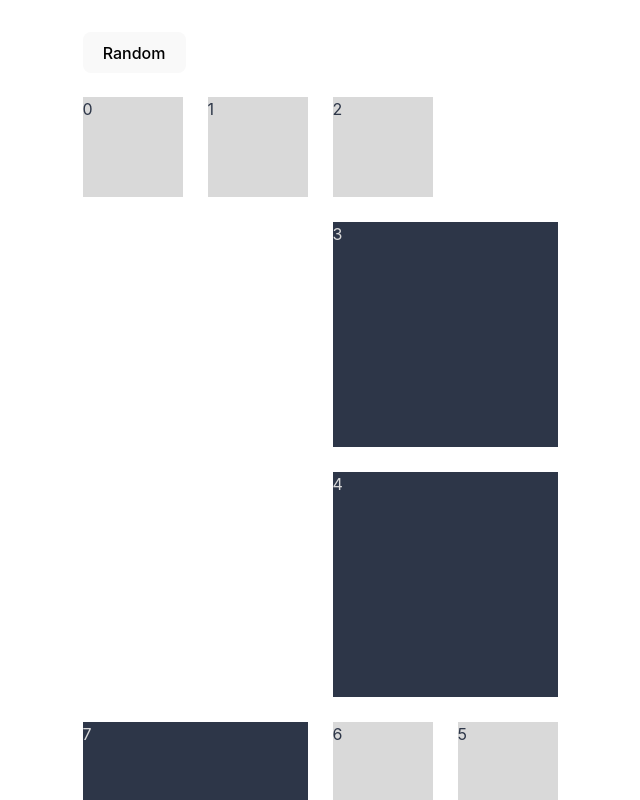
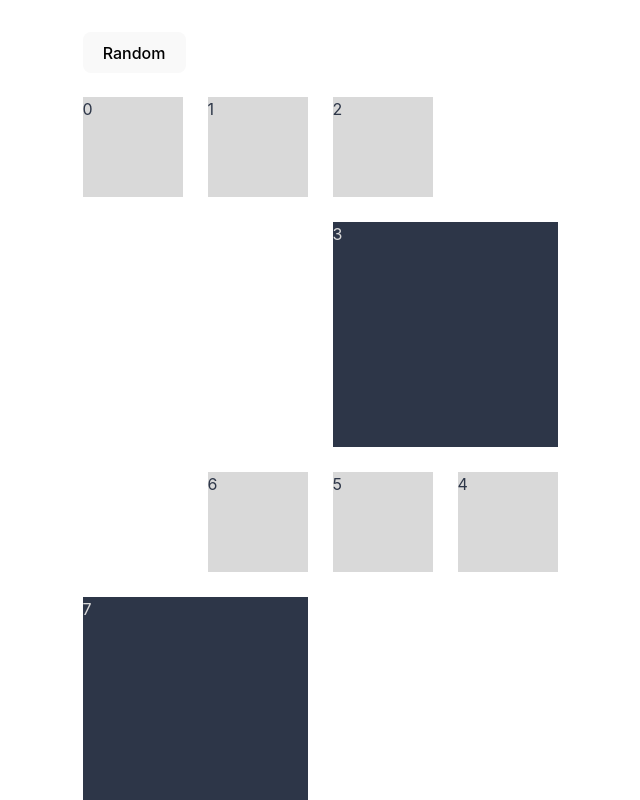
Before and after one commit to noway/tedx-auckland-events-layout, a React (Vite) app: page / in a window 1280 px wide. Shown: the top 800 px of the page, without its empty margins (320-960 px from the left). Built offline with nearby package versions, Linux system fonts and the light colour scheme.

Commit message:
change isBig odds

```diff
--- a/src/App.tsx
+++ b/src/App.tsx
@@ -22,7 +22,7 @@ const items = [
 function generateItems() {
   const items = [];
   for (let i = 0; i < 16; i++) {
-    items.push({ id: i, title: i.toString(), isBig: Math.random() > 0.5 });
+    items.push({ id: i, title: i.toString(), isBig: Math.random() > 0.7 });
   }
   return items;
 }
```
